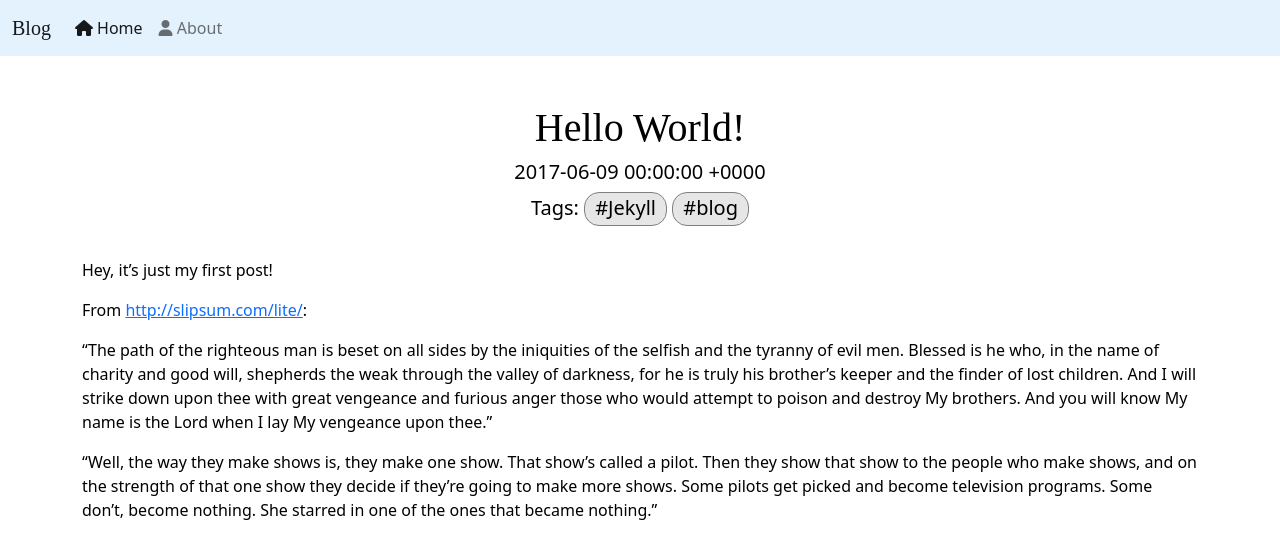
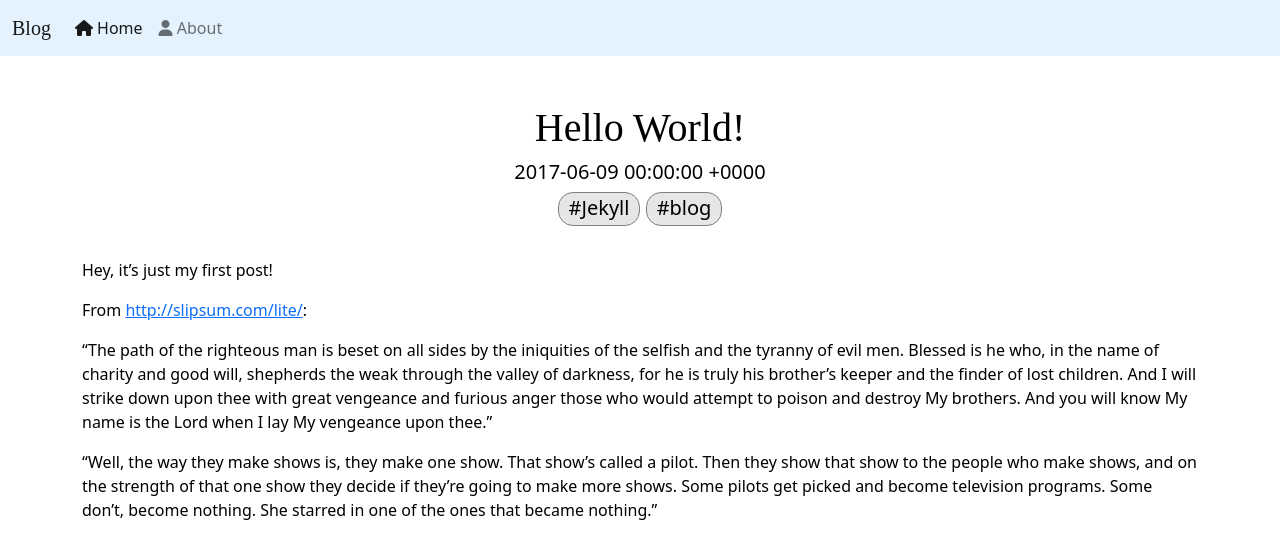
Before and after one commit to happydm09/B, a Jekyll site: the page built from _posts/2017-06-09-first-post.md, in a window 1280 px wide. Shown: the top 559 px of the page. Built offline with Jekyll 4.4.1, drawn with Linux system fonts in a browser that asks for light colours; nearby versions of some CDN libraries; some web fonts are replaced.

Commit message:
Update post.html

```diff
--- a/_layouts/post.html
+++ b/_layouts/post.html
@@ -7,7 +7,7 @@ layout: main
   <div class='container'>
     <h1 class='Edu-font'>{{page.title}}</h1>
     <h5>{{page.date}}</h5>
-    <h5>Tags:
+    <h5>
           {% if page.tags %}
             {% for tag in page.tags %}
               <span class="tag">#{{ tag }}</span>
```
